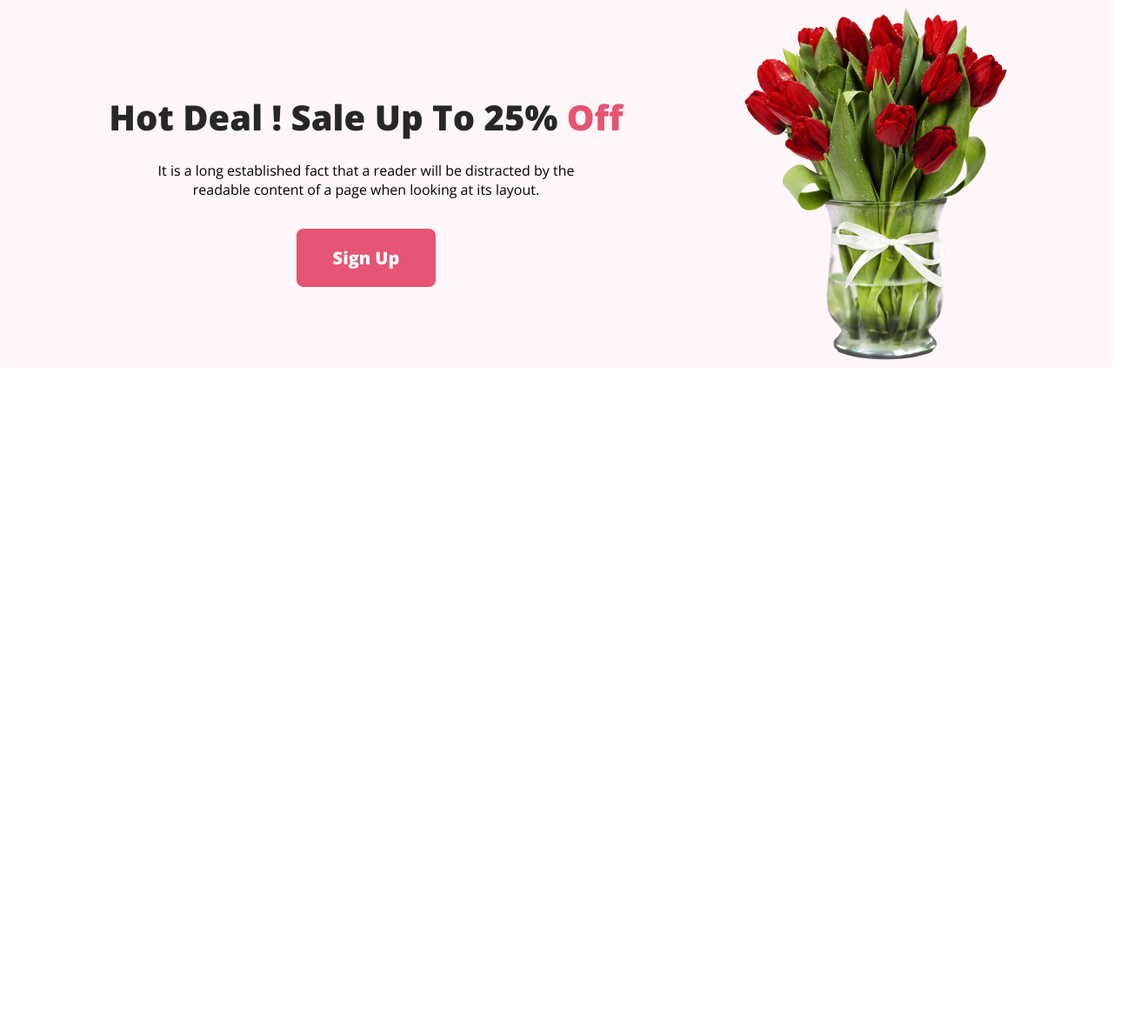
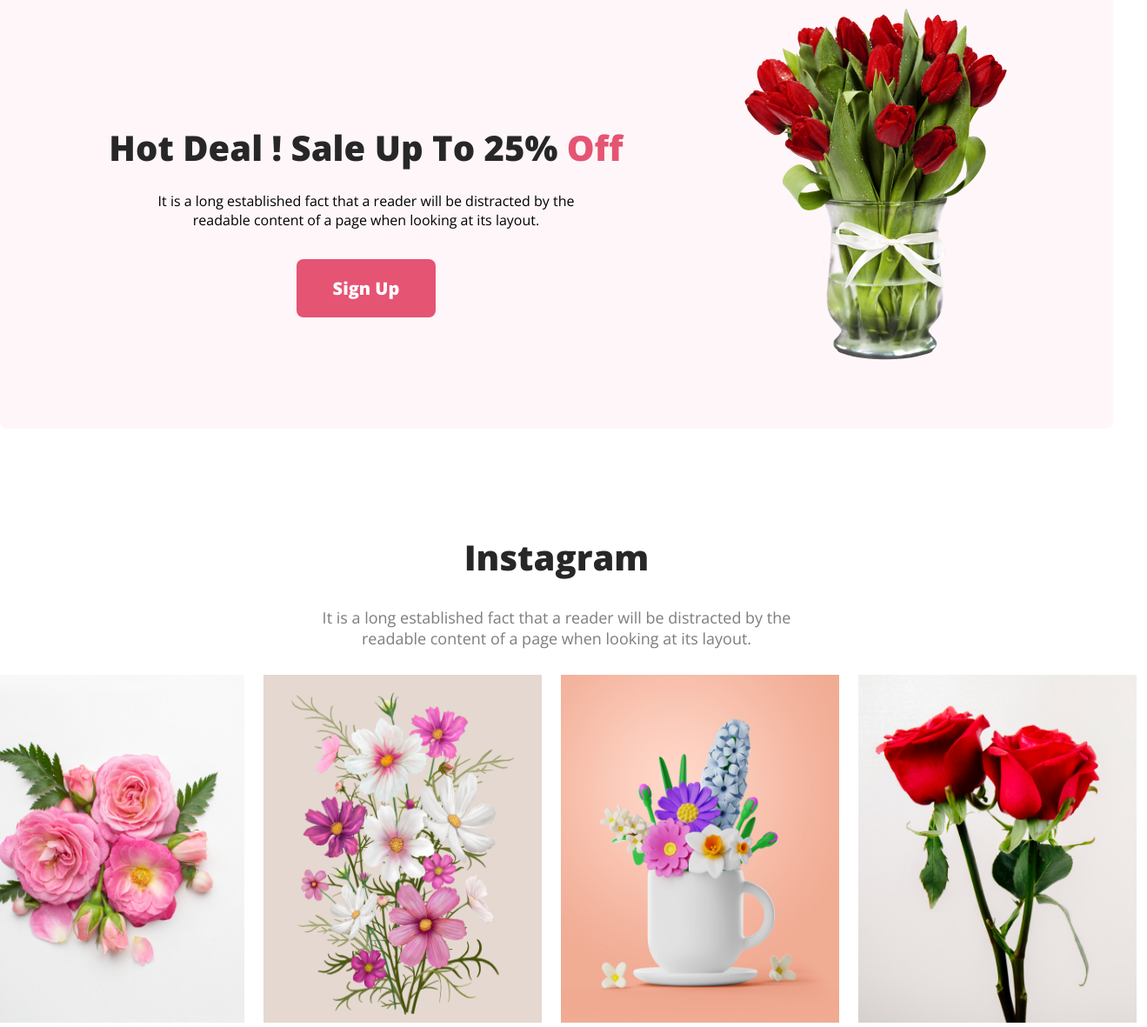
Before and after one commit to towhidulbu08/Assignment--01, a plain HTML site: page index.html in a window 1280 px wide. Shown: the part 2024-3205 px from the top of the page at 87% size, 1319 px wide, since content can reach past the window. Before the commit the page ends 2447 px from the top, so only its background shows below. Drawn offline with nearby package versions, Linux system fonts and the light colour scheme.

Commit message:
Instagram section added

```diff
--- a/index.html
+++ b/index.html
@@ -61,6 +61,17 @@
                 <img src="Flower Asset/pngwing 8.png" alt="">
             </div>
          </section>
+         <!-- Instagram section begin -->
+         <section class="instagram">
+            <h3 class="instagram-section-title">Instagram</h3>
+            <p class="instagram-section-description">It is a long established fact that a reader will be distracted by the readable content of a page when looking at its layout.</p>
+            <div class="section-container-two">
+                <div class="four-flower"><img src="Flower Asset/Flower 01.png" alt=""></div>
+                <div class="four-flower"><img src="Flower Asset/Rectangle 4.png" alt=""></div>
+                <div class="four-flower"><img src="Flower Asset/Rectangle 5.png" alt=""></div>
+                <div class="four-flower"><img src="Flower Asset/Rectangle 6.png" alt=""></div>
+            </div>
+         </section>
     </main>
 
 </body>
--- a/styles/style.css
+++ b/styles/style.css
@@ -147,18 +147,21 @@
     align-items: center;
     gap: 50px;
 }
-.section-container img{
-    margin-top:80px;
+
+.section-container img {
+    margin-top: 80px;
     margin-left: 70px;
+    padding-bottom: 70px;
 }
 
 .section-info {
     width: 620px;
     text-align: center;
-    margin-top:90px;
+    margin-top: 90px;
 }
-.text{
-    color:#E55473;
+
+.text {
+    color: #E55473;
 }
 
 .section-info-title {
@@ -172,3 +175,37 @@
     margin-bottom: 34px;
     padding: 0 40px 0 40px;
 }
+
+/* instagram section style */
+.instagram {
+    margin-top: 120px;
+    text-align: center;
+}
+
+.section-container-two {
+    display: flex;
+    justify-content: center;
+    gap: 10px;
+}
+
+.four-flower img {
+    width: 320px;
+    height: 400px;
+    margin-right: 12px;
+}
+
+.instagram-section-title {
+    color: #272727;
+    font-size: 40px;
+    font-weight: 800;
+    margin-bottom: 30px;
+}
+.instagram-section-description{
+    margin-bottom: 44px;
+    padding: 0 0px 30px 0px;
+    color: rgba(39, 39, 39, 0.60);
+    font-size: 18px;
+    font-weight: 400;
+    width: 560px;
+    margin: auto;
+}
```
